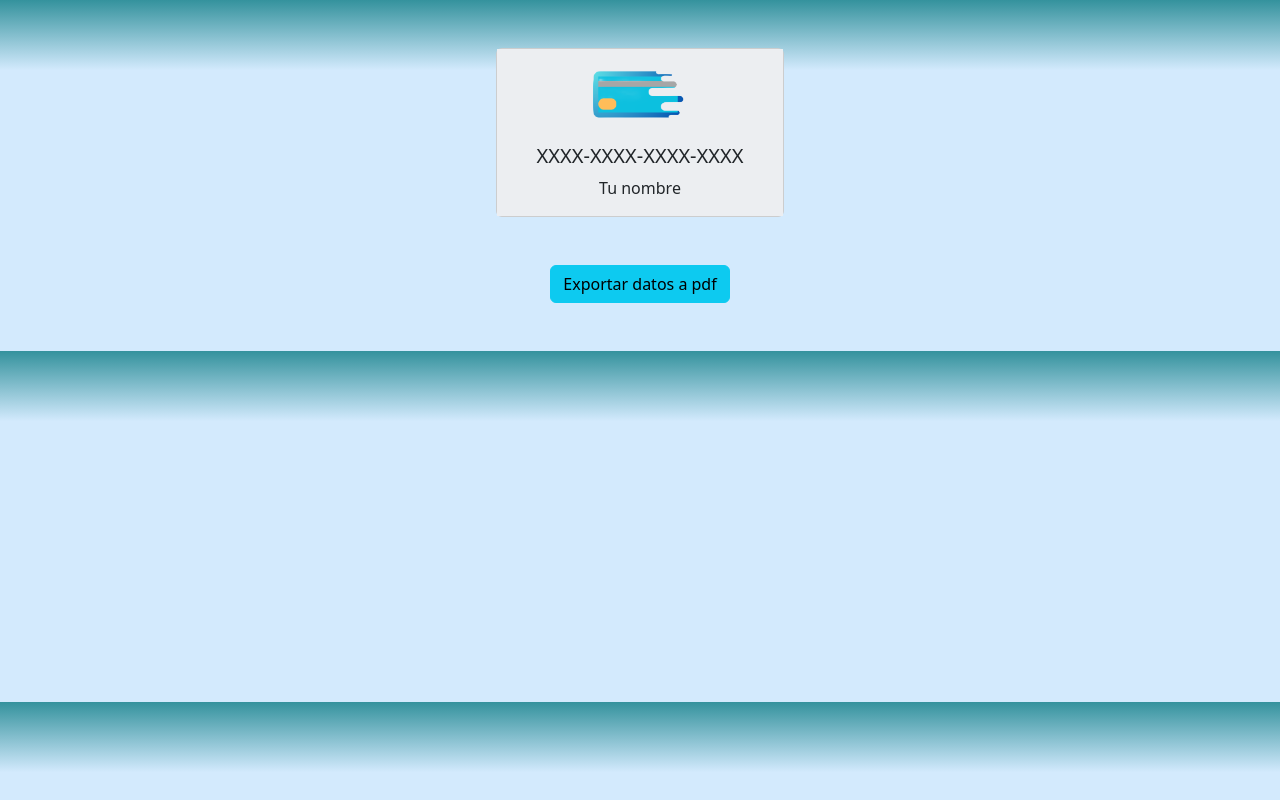
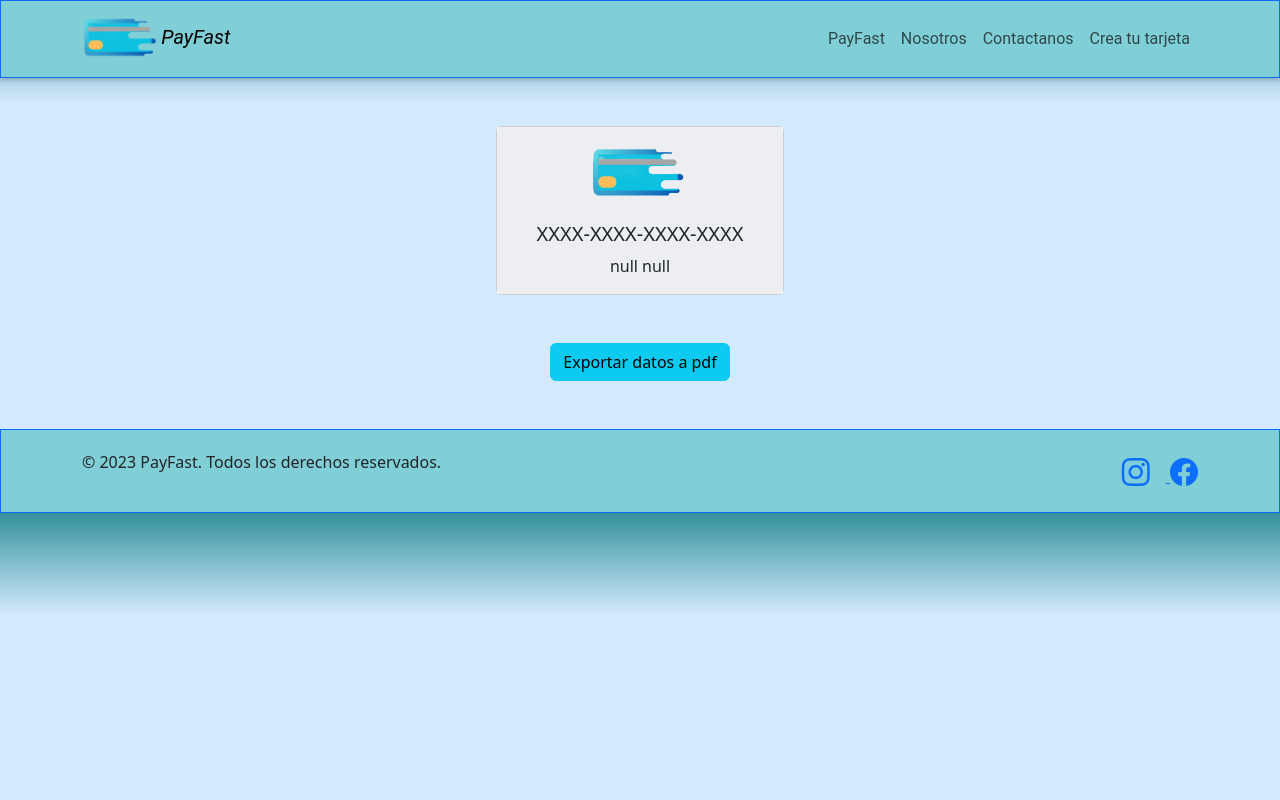
Before and after one commit to ZoeBarrios/practico_integrador_ARPROGRAMA, a plain HTML site: page Paginas/CrearTarjeta.html in a window 1280 px wide. Drawn offline with nearby package versions, Linux system fonts and the light colour scheme.

Commit message:
Agregando la funcionalidad de pasar datos del localstorage a la tarjeta

```diff
--- a/Paginas/CrearTarjeta.html
+++ b/Paginas/CrearTarjeta.html
@@ -7,6 +7,7 @@
     <link href="../stylesheets/navbar.css" rel="stylesheet" />
     <link rel="stylesheet" href="../stylesheets/CrearTarjeta.css" />
     <link rel="stylesheet" href="../stylesheets/Background.css" />
+
     <title>Crea tu tarjeta</title>
 </head>
 <body>
@@ -17,7 +18,7 @@
           <div class="card-body">
             <img class="card-img-top mx-auto d-block" src="../img/logo_low.png" alt="Logo tarjeta de crédito" style="max-width: 100px;">
             <h5 class="card-title text-center mt-3">XXXX-XXXX-XXXX-XXXX</h5>
-            <p class="card-text text-center">Tu nombre</p>
+            <p class="card-text text-center" id="nombreCompleto">Tu nombre</p>
           </div>
         </div>
         <button class="mb-5 btn btn-info">Exportar datos a pdf</button>
@@ -25,8 +26,9 @@
 
     </div>
   <div id="footer"></div>
+  <script src="/Paginas/javascript/cargarDatos.js"></script>
+  <script src="../Componentes/javascript/cargarNavFoo.js"></script>
 
-  <script src="../Componentes/javascript/cargarNavFoo.js" />
 
 </body>
 </html>
--- a/Paginas/javascript/cargarDatos.js
+++ b/Paginas/javascript/cargarDatos.js
@@ -1,3 +1,5 @@
-function cargarDatosTarjeta(){
+const nombre=localStorage.getItem('nombre')
+const apellido=localStorage.getItem('apellido')
 
-}
+const nombreCompleto=document.getElementById('nombreCompleto')
+nombreCompleto.textContent=nombre+" "+apellido
```
